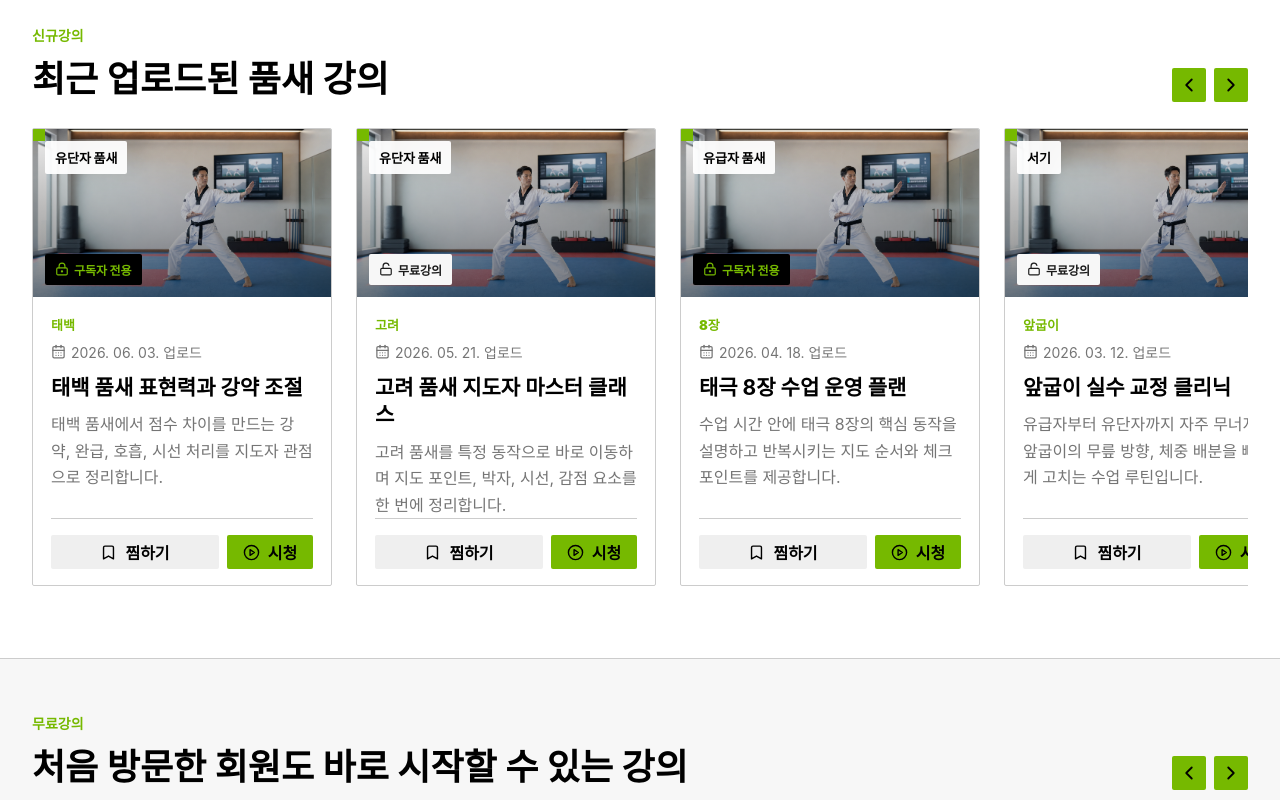
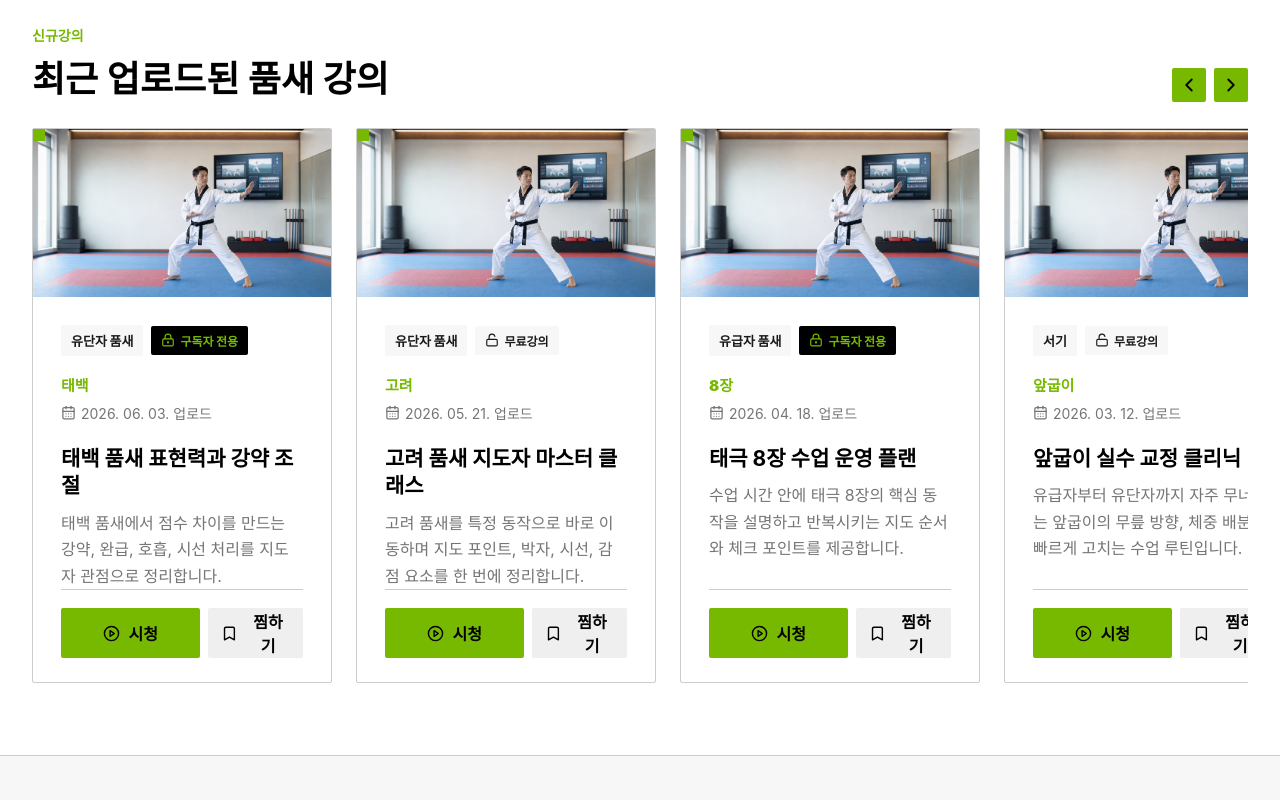
Before and after one commit to boteps4120-alt/botepswep, a Next.js app: page / in a window 1280 px wide. Shown: the part 1540-2340 px from the top of the page. Built offline with nearby package versions, Linux system fonts and the light colour scheme; no server answers; the database is empty.

Commit message:
Refine course card layout

```diff
--- a/app/globals.css
+++ b/app/globals.css
@@ -735,37 +735,33 @@ h3 {
   position: relative;
 }
 
-.course-image-link::after {
-  background: linear-gradient(180deg, rgba(0, 0, 0, 0.05), rgba(0, 0, 0, 0.5));
-  content: "";
-  inset: 0;
-  position: absolute;
-}
-
-.course-badge {
-  background: rgba(255, 255, 255, 0.94);
+.course-card-tags {
+  align-items: center;
+  display: flex;
+  flex-wrap: wrap;
+  gap: 8px;
+  margin-bottom: 18px;
+}
+
+.course-badge,
+.course-access-badge {
+  align-items: center;
+  display: inline-flex;
   border-radius: 2px;
   font-size: 13px;
   font-weight: 900;
-  left: 12px;
-  padding: 7px 10px;
-  position: absolute;
-  top: 12px;
-  z-index: 2;
+  min-height: 28px;
+  padding: 6px 10px;
+}
+
+.course-badge {
+  background: var(--surface-soft);
+  color: #1a1a1a;
 }
 
 .course-access-badge {
-  align-items: center;
-  border-radius: 2px;
-  bottom: 12px;
-  display: inline-flex;
   font-size: 12px;
-  font-weight: 900;
   gap: 5px;
-  left: 12px;
-  padding: 7px 10px;
-  position: absolute;
-  z-index: 2;
 }
 
 .course-access-badge.free {
@@ -782,7 +778,7 @@ h3 {
   display: flex;
   flex: 1;
   flex-direction: column;
-  padding: 18px 18px 16px;
+  padding: 28px 28px 24px;
 }
 
 .course-card h3 a {
@@ -792,6 +788,7 @@ h3 {
 .course-card h3 {
   font-size: 21px;
   line-height: 1.32;
+  margin-top: 10px;
 }
 
 .course-card p {
@@ -803,7 +800,7 @@ h3 {
 
 .course-poomsae-label {
   color: var(--red);
-  font-size: 13px;
+  font-size: 15px;
   font-weight: 900;
   margin-bottom: 8px;
 }
@@ -828,23 +825,23 @@ h3 {
   gap: 12px;
   justify-content: flex-end;
   margin-top: auto;
-  padding-top: 16px;
+  padding-top: 18px;
 }
 
 .card-actions {
-  display: flex;
-  flex-wrap: wrap;
+  display: grid;
   gap: 8px;
-  justify-content: flex-end;
+  grid-template-columns: 1.25fr 0.85fr;
   width: 100%;
 }
 
 .card-actions .favorite-button {
-  flex: 1;
+  min-width: 0;
 }
 
 .card-actions .icon-button.primary {
-  min-width: 86px;
+  min-width: 0;
+  order: -1;
 }
 
 .workflow-list {
--- a/components/course-card.tsx
+++ b/components/course-card.tsx
@@ -16,14 +16,16 @@ export function CourseCard({ course, initialBookmarked = false }: { course: Cour
     <article className="course-card">
       <Link href={`/watch/${course.slug}`} className="course-image-link" aria-label={`${course.title} 바로 시청`}>
         <Image src={course.thumbnail} alt="" fill sizes="(max-width: 768px) 100vw, 33vw" className="course-image" />
-        <span className="course-badge">{course.category}</span>
-        <span className={`course-access-badge ${course.isPremium ? "premium" : "free"}`}>
-          {course.isPremium ? <LockKeyhole size={14} /> : <Unlock size={14} />}
-          {course.isPremium ? "구독자 전용" : "무료강의"}
-        </span>
       </Link>
 
       <div className="course-card-body">
+        <div className="course-card-tags">
+          <span className="course-badge">{course.category}</span>
+          <span className={`course-access-badge ${course.isPremium ? "premium" : "free"}`}>
+            {course.isPremium ? <LockKeyhole size={14} /> : <Unlock size={14} />}
+            {course.isPremium ? "구독자 전용" : "무료강의"}
+          </span>
+        </div>
         <span className="course-poomsae-label">{course.poomsae}</span>
         <div className="course-meta">
           <span>
@@ -38,11 +40,11 @@ export function CourseCard({ course, initialBookmarked = false }: { course: Cour
 
         <div className="card-footer">
           <div className="card-actions">
-            <BookmarkButton slug={course.slug} initialBookmarked={initialBookmarked} />
             <Link className="icon-button primary compact" href={`/watch/${course.slug}`}>
               <PlayCircle size={17} />
               <span>시청</span>
             </Link>
+            <BookmarkButton slug={course.slug} initialBookmarked={initialBookmarked} />
           </div>
         </div>
       </div>
```
